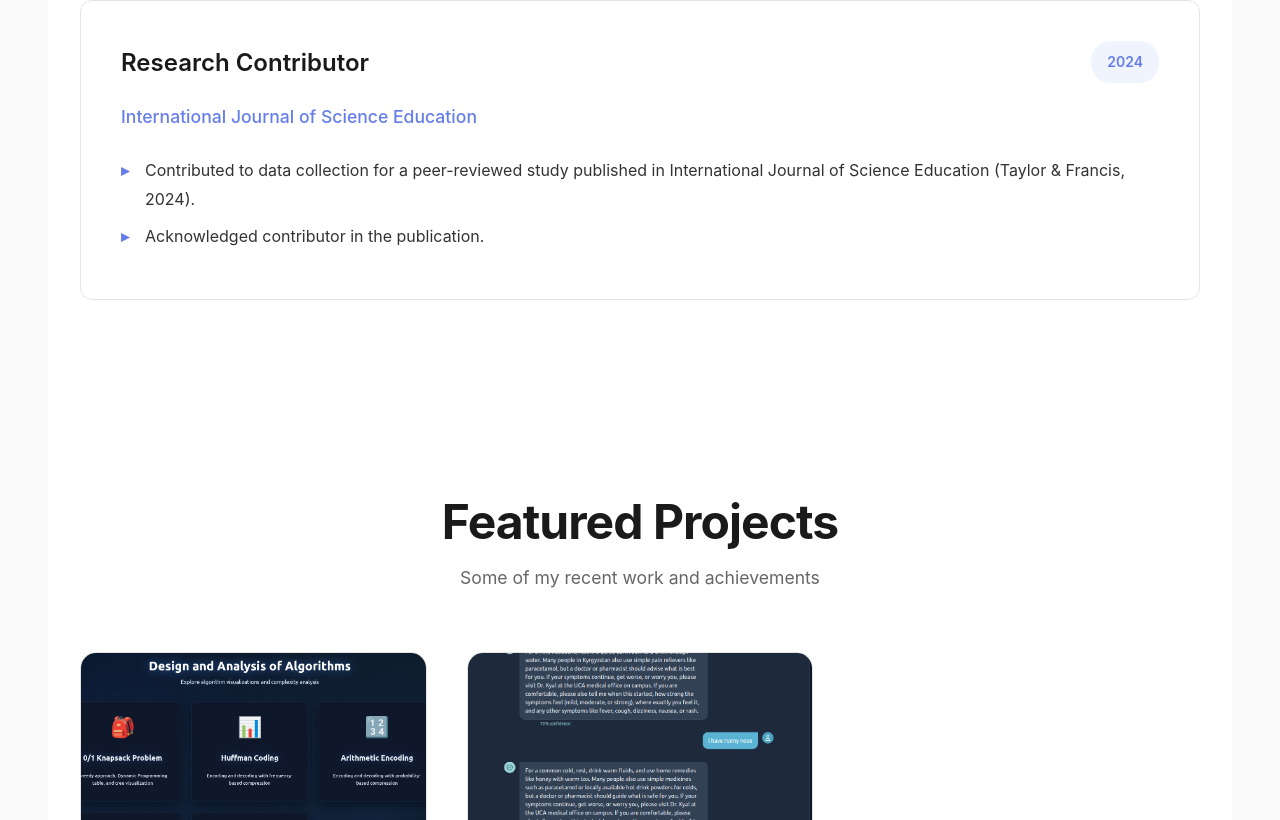
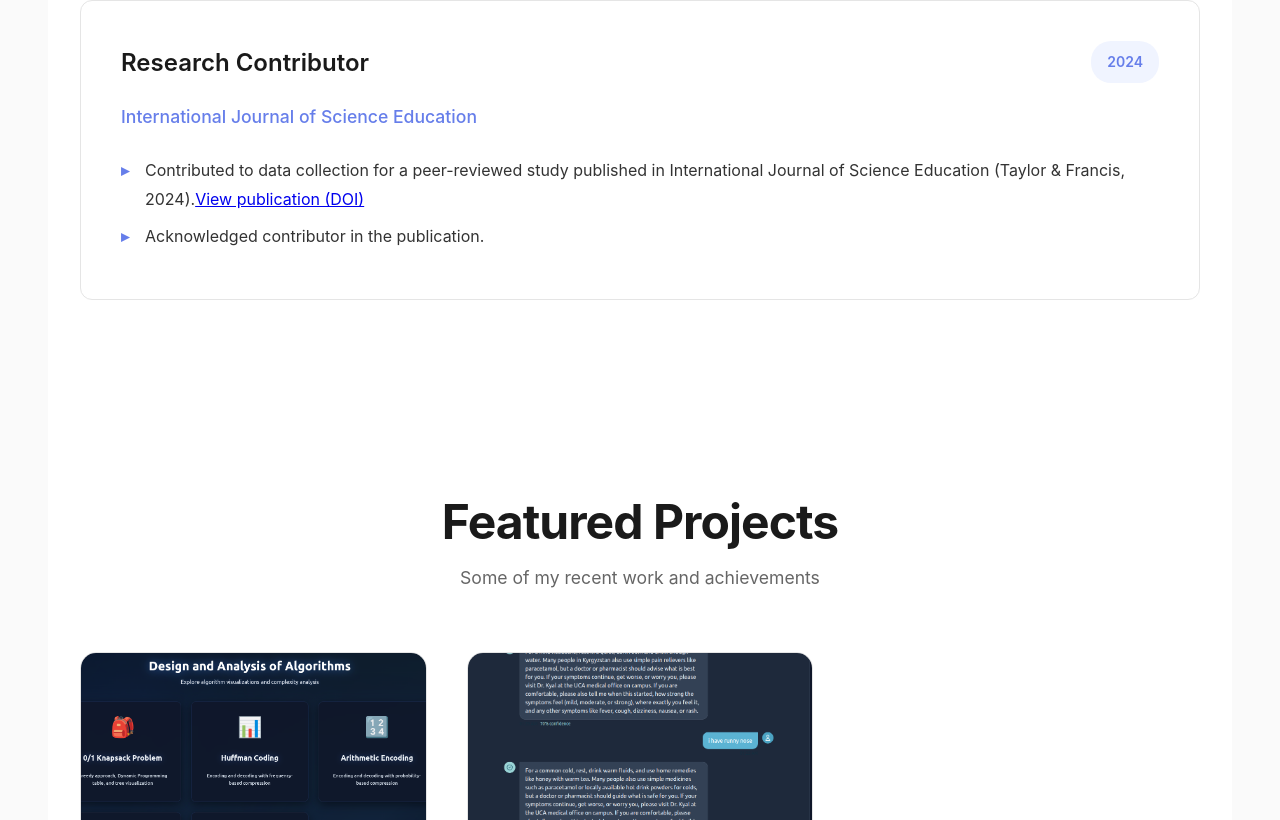
Before and after one commit to markodesu/cv, a React (Create React App) app: page / in a window 1280 px wide. Shown: the part 2260-3080 px from the top of the page. Built offline with nearby package versions, Linux system fonts and the light colour scheme.

Commit message:
minor changes

```diff
--- a/src/App.js
+++ b/src/App.js
@@ -121,7 +121,10 @@ function App() {
               </div>
               <p className="company-name">International Journal of Science Education</p>
               <ul className="job-description">
-                <li>Contributed to data collection for a peer-reviewed study published in International Journal of Science Education (Taylor & Francis, 2024).</li>
+                <li>
+                  Contributed to data collection for a peer-reviewed study published in International Journal of Science Education (Taylor & Francis, 2024).
+                  <a href="https://doi.org/10.1080/09500693.2024.2354943" target="_blank" rel="noopener noreferrer">View publication (DOI)</a>
+                </li>
                 <li>Acknowledged contributor in the publication.</li>
               </ul>
             </div>
```
